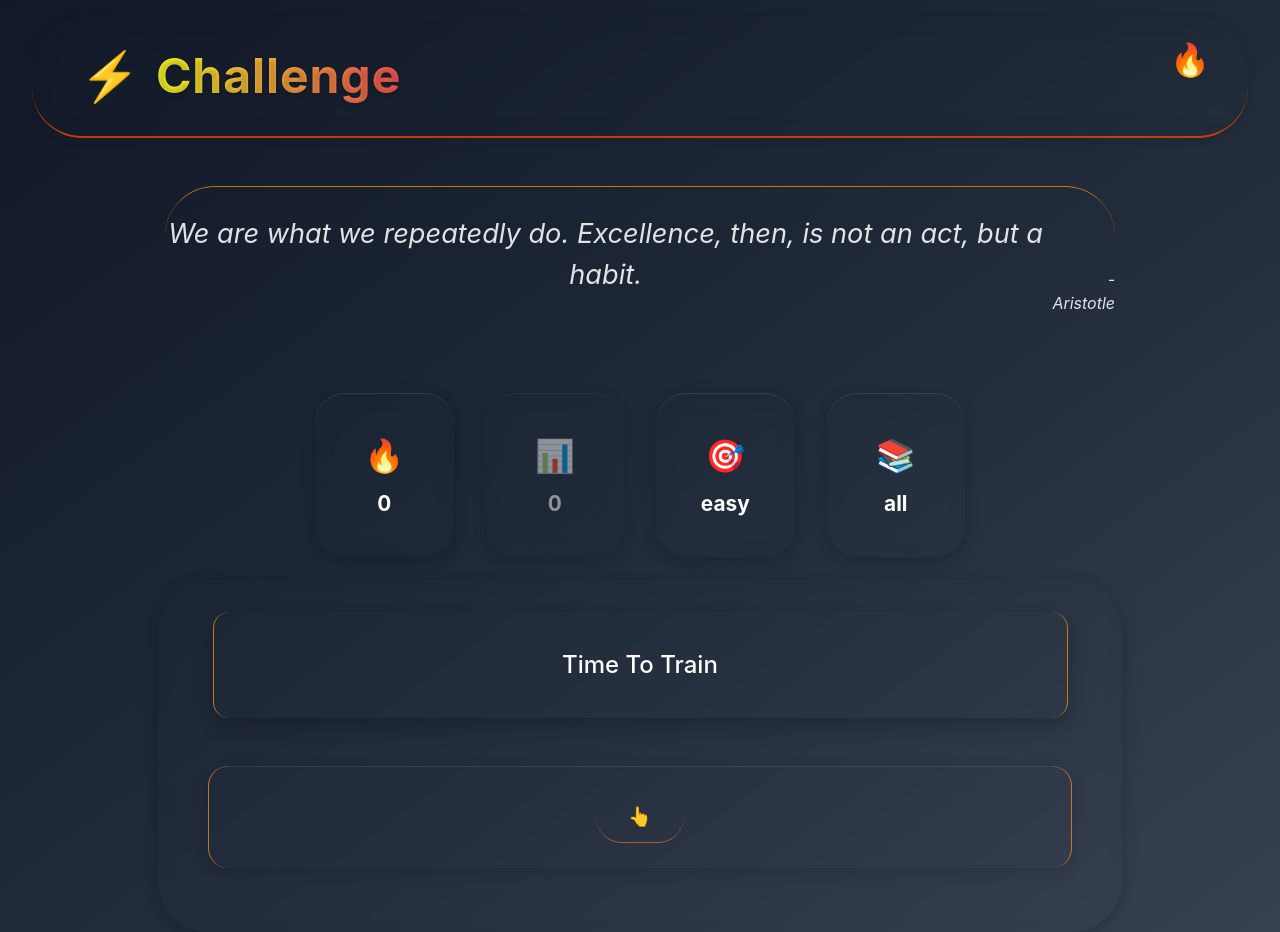
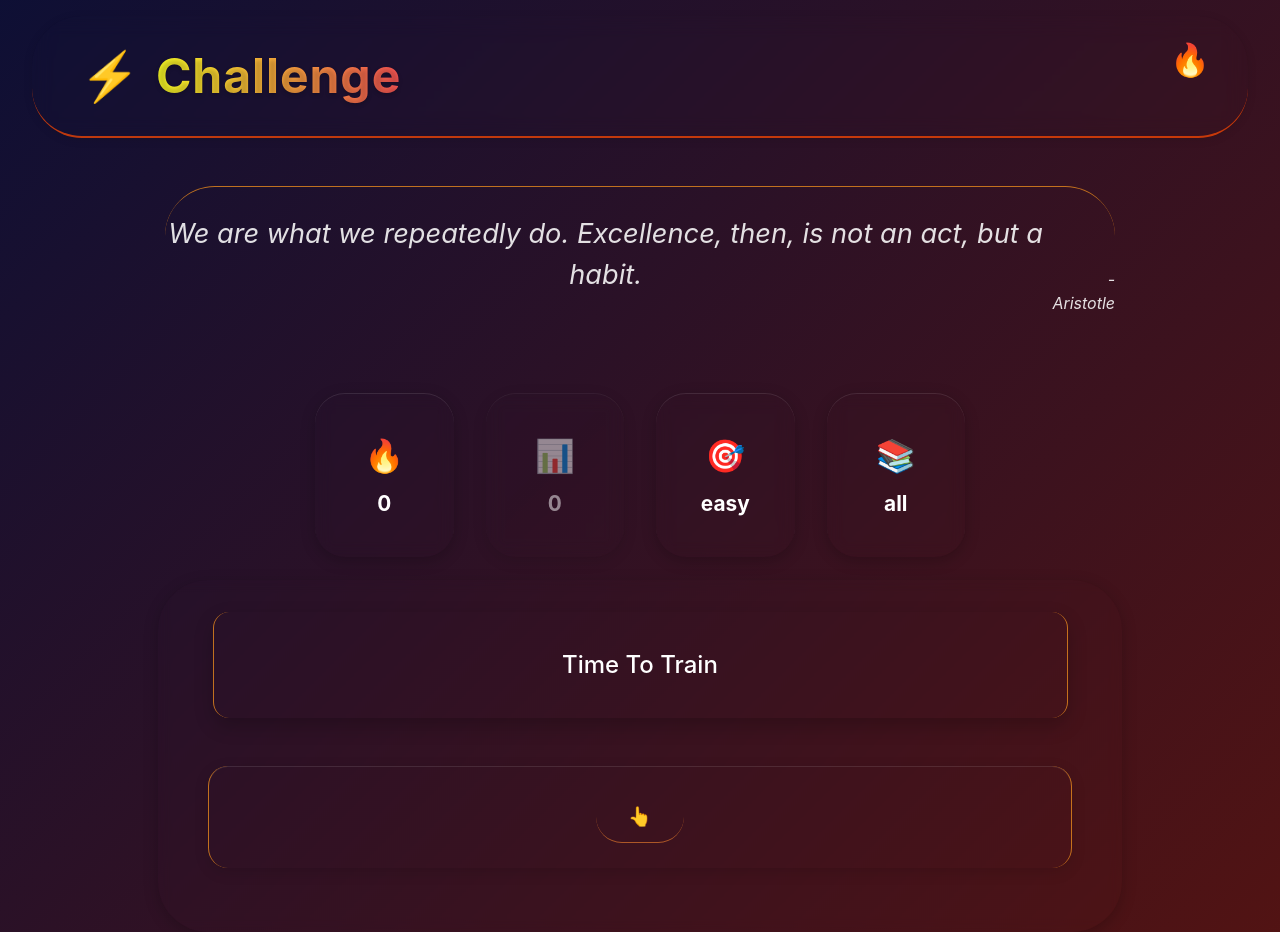
Before and after one commit to robertoandino/challenge-me, a React (Vite) app: page / in a window 1280 px wide. Built offline with nearby package versions, Linux system fonts and the light colour scheme.

Commit message:
Update background

```diff
--- a/src/components/Profile/Profile.css
+++ b/src/components/Profile/Profile.css
@@ -1,7 +1,7 @@
 /* Main Div */
 .profile-page {
     min-height: 100vh;
-    background: linear-gradient(to bottom right, #111827, #1F2937, #374151);
+    background: linear-gradient(135deg, #eb300a2d, #1d0e72);
     color: white;
     padding: 2rem;
     display: flex;
--- a/src/pages/Home/Home.css
+++ b/src/pages/Home/Home.css
@@ -2,7 +2,7 @@
     min-height: 100vh;
     display: flex;
     flex-direction: column;
-    background: linear-gradient(to bottom right, #111827, #1F2937, #374151);
+    background: linear-gradient(135deg, #01033f9f, #5a1010d7);
 }
 
 /* Loading States */
```
